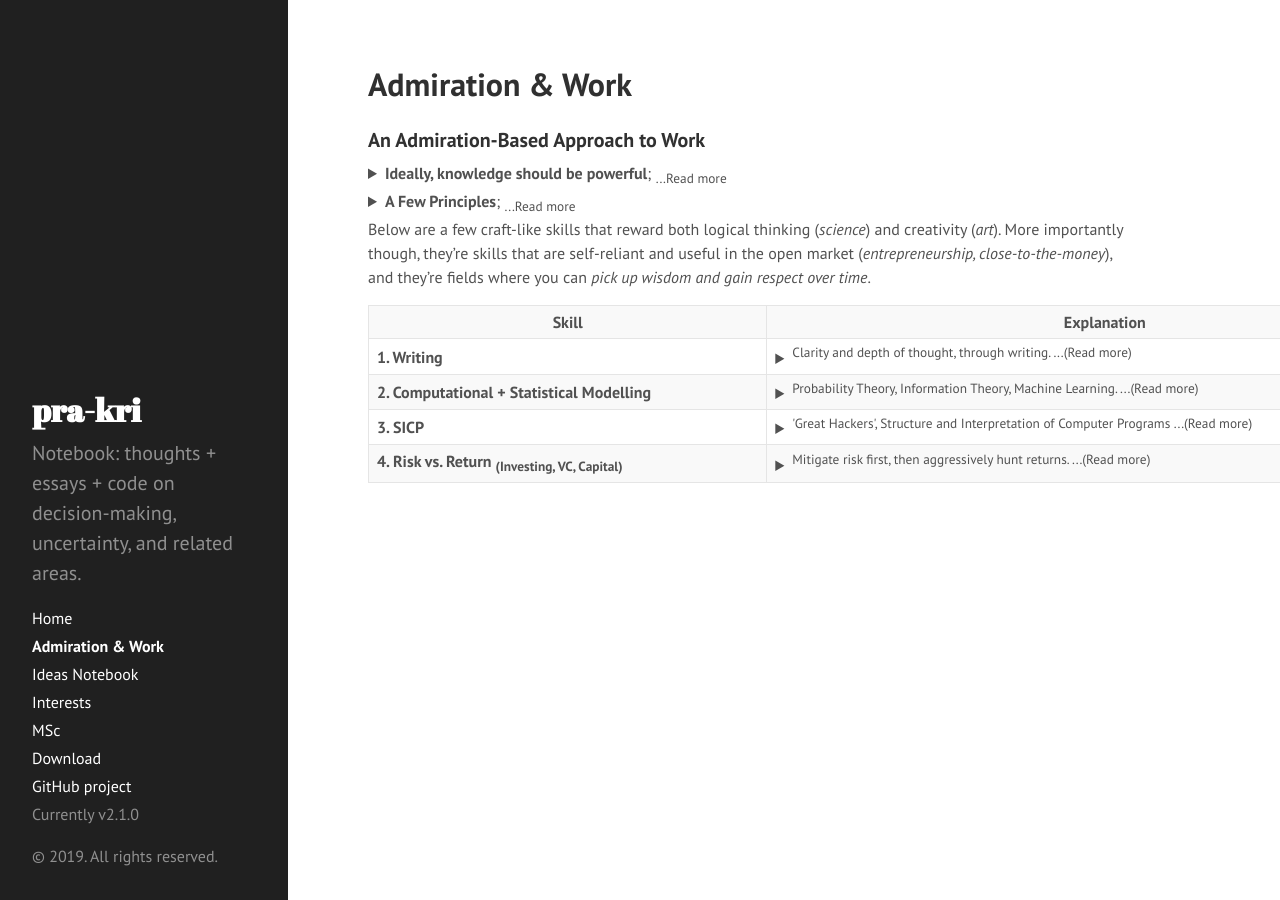
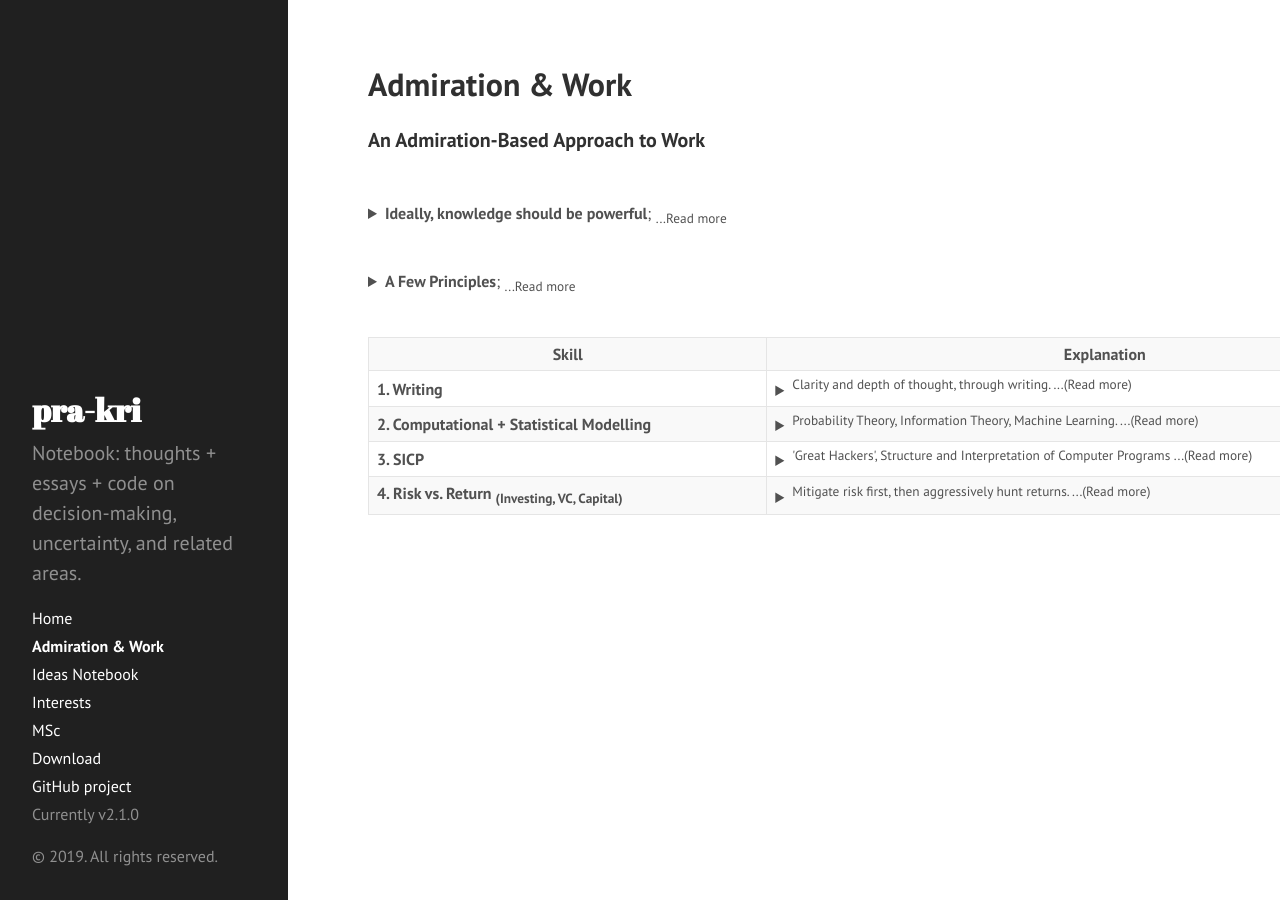
Before and after one commit to pra-kri/pra-kri.github.io, a Jekyll site: the page built from AdmirationAndWork.md, in a window 1280 px wide. Built offline with Jekyll 4.4.1, drawn with Linux system fonts in a browser that asks for light colours; Markdown is read by kramdown in place of the engine named in the settings.

Commit message:
Update AdmirationAndWork.md

```diff
--- a/AdmirationAndWork.md
+++ b/AdmirationAndWork.md
@@ -5,13 +5,14 @@ title: Admiration & Work
 
 ### An Admiration-Based Approach to Work
 
+<br>
 <details><summary><b>Ideally, knowledge should be powerful</b>; <sub>...Read more</sub></summary> Your knowledge should help you become a better decision maker under risk and uncertainty; it should help you gain control over your own time so you can sacrifice that time for what you deeply care about (i.e. the freedom to choose your sacrifices and constraints, the freedom to take risks); it should develop your character and make your conversations and relationships more colourful; it should make your life more meaningful; it should help you carve out your own place in society and give you more opportunities to be a bit more like the men you admire. Your knowledge, and your work, should have a sense of humanity and admiration behind it.
-
-**And what if it's not like that?**  Then maybe you're working on stupid sh\*t. If it doesn't help you become more interesting and admirable, and if your conversations and relationships are *less* colourful because of your work, and it doesn't help you pick up responsibility and take your place in your community... then what the f\*\*k? What are you? A drone-like insect? Sounds great, have fun. Maybe one day you'll get the pleasant opportunity to learn what 'regret' and 'wasted life' means. (*For a similar but more polite and classy argument see 'On The Shortness of Life' by Seneca*)
+<br>
+  <b>And what if it's not like that?</b>  Then maybe you're working on stupid sh*t. If it doesn't help you become more interesting and admirable, and if your conversations and relationships are *less* colourful because of your work, and it doesn't help you pick up responsibility and take your place in your community... then... what are you? A drone-like insect? Sounds great, have fun. Keep doing that. Maybe one day you'll get the pleasant opportunity to learn what 'regret' and 'wasted life' means. (*For a similar but much more polite and classy argument, please see 'On The Shortness of Life' by Seneca*)
 </details>
+<br>
 
 <details><summary><b>A Few Principles</b>; <sub>...Read more</sub></summary>
-
 <table style="width:140%">
   <tr>
     <th>Principles</th>
@@ -47,9 +48,12 @@ title: Admiration & Work
   </tr>
 </table>
 
-</details>
+
 
 Below are a few craft-like skills that reward both logical thinking (*science*) and creativity (*art*). More importantly though, they're skills that are self-reliant and useful in the open market (*entrepreneurship, close-to-the-money*), and they're fields where you can *pick up wisdom and gain respect over time*.
+
+</details>
+<br>
 
 <table style="width:140%">
   <tr>
```
